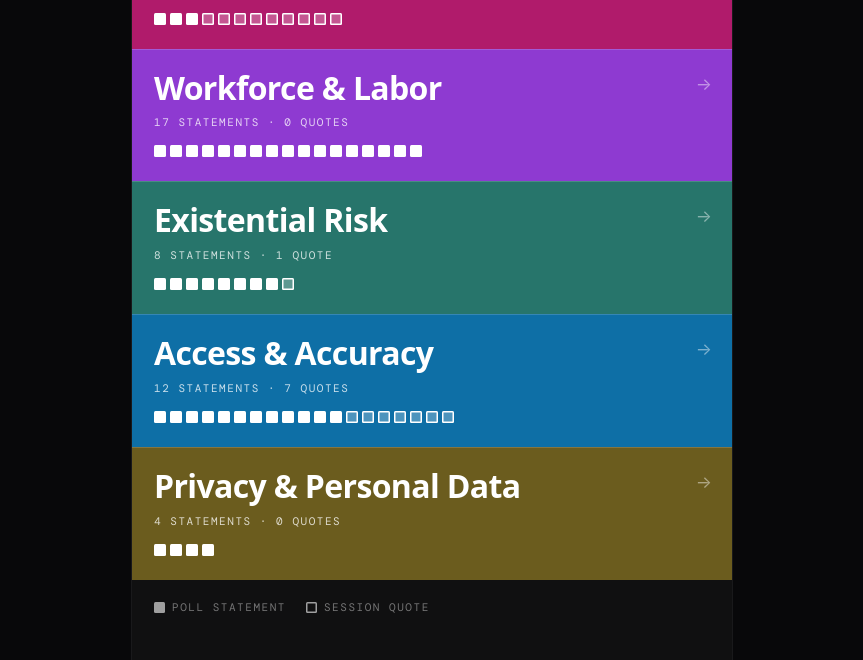
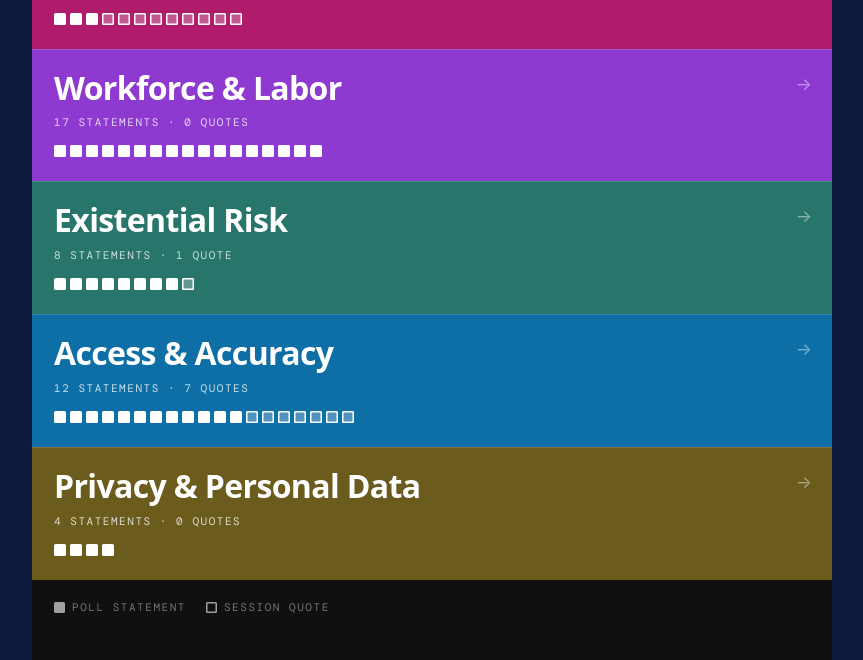
Before and after one commit to hobuobi/bloom-report-v2, a plain HTML site: page index.html in a window 1280 px wide. Shown: the part 691-1351 px from the top of the page, without its empty margins (208-1071 px from the left). Drawn offline with nearby package versions, Linux system fonts and the light colour scheme; no server answers; a web font is replaced by a local one.

Commit message:
Widen desktop layout and tint background to match the active theme
Shell grows to 800px on wide viewports, and the surrounding gutter now
matches the open theme's color (defaulting to a dark navy on the L1
theme list) instead of a fixed near-black. Drops the shell's border
now that the background blends with it.

```diff
--- a/index.html
+++ b/index.html
@@ -17,6 +17,7 @@
   --agree:#1F8A3B;
   --disagree:#D8362F;
   --pass:#C4C4C4;
+  --home:#0D1B3E;
 
   --geom:'Geom','Futura',system-ui,sans-serif;
   --body:'Hanken Grotesk',system-ui,-apple-system,sans-serif;
@@ -53,8 +54,10 @@ button{font:inherit;color:inherit;background:none;border:0;padding:0;cursor:poin
   background:var(--ink);
 }
 @media (min-width:660px){
-  body{background:#08080a}
-  .shell{box-shadow:0 0 0 1px rgba(255,255,255,.07)}
+  /* on the roomier desktop layout, the gutter around the column tints to
+     match whatever's active — the open theme's color, or --home on L1 */
+  body{background:var(--c,var(--home))}
+  .shell{max-width:800px}
 }
 
 .label{font-family:var(--mono);font-size:11px;letter-spacing:.14em;text-transform:uppercase}
@@ -1055,6 +1058,7 @@ function route() {
     $('#l2').setAttribute('aria-hidden', 'true');
     $('#l1').style.display = '';
     document.title = 'Bloom — A Conversation on AI in Central Oregon';
+    document.documentElement.style.setProperty('--c', 'var(--home)');
     state.theme = null;
     if (back) scrollTo({ top: l1Scroll, behavior: 'auto' });
     return;
```
